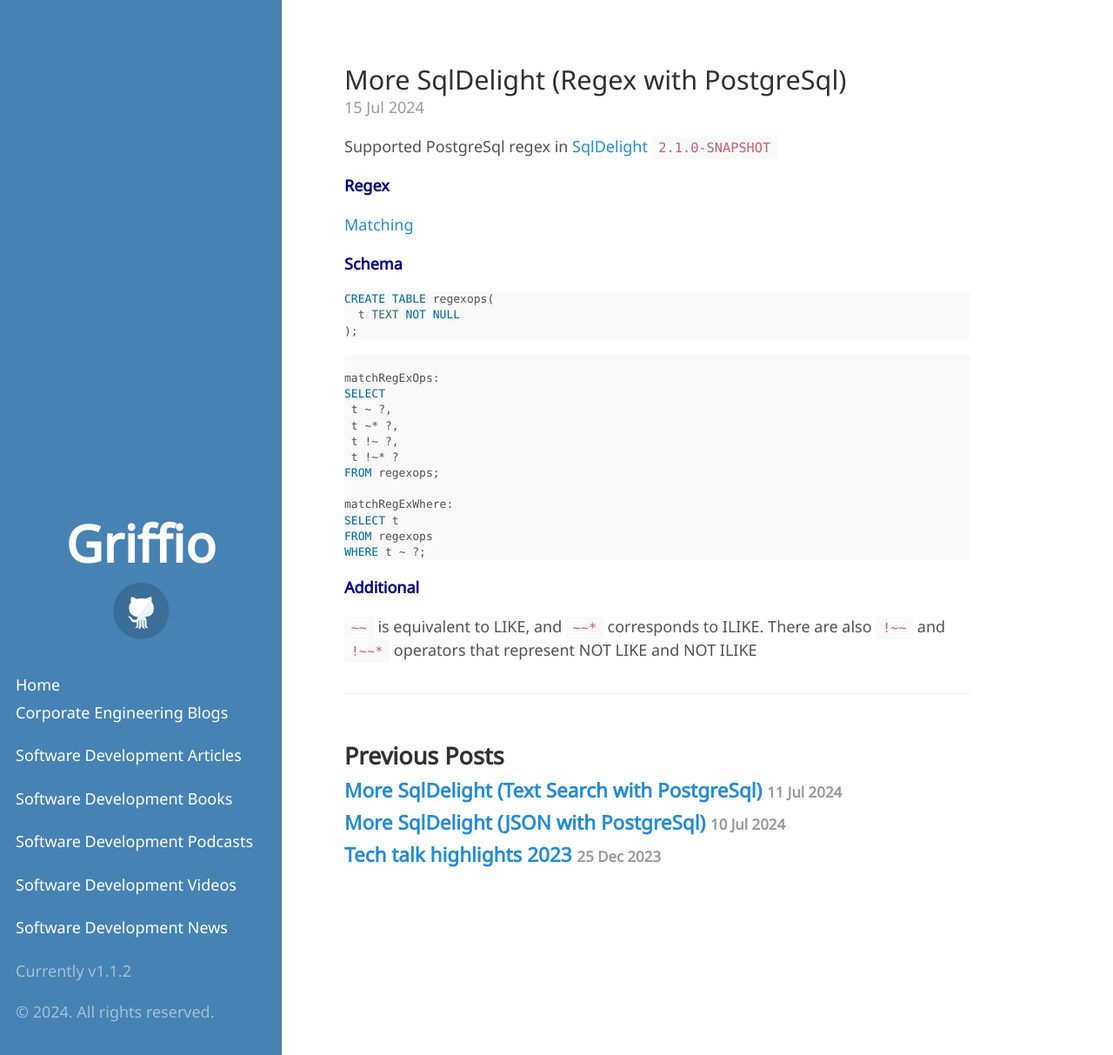
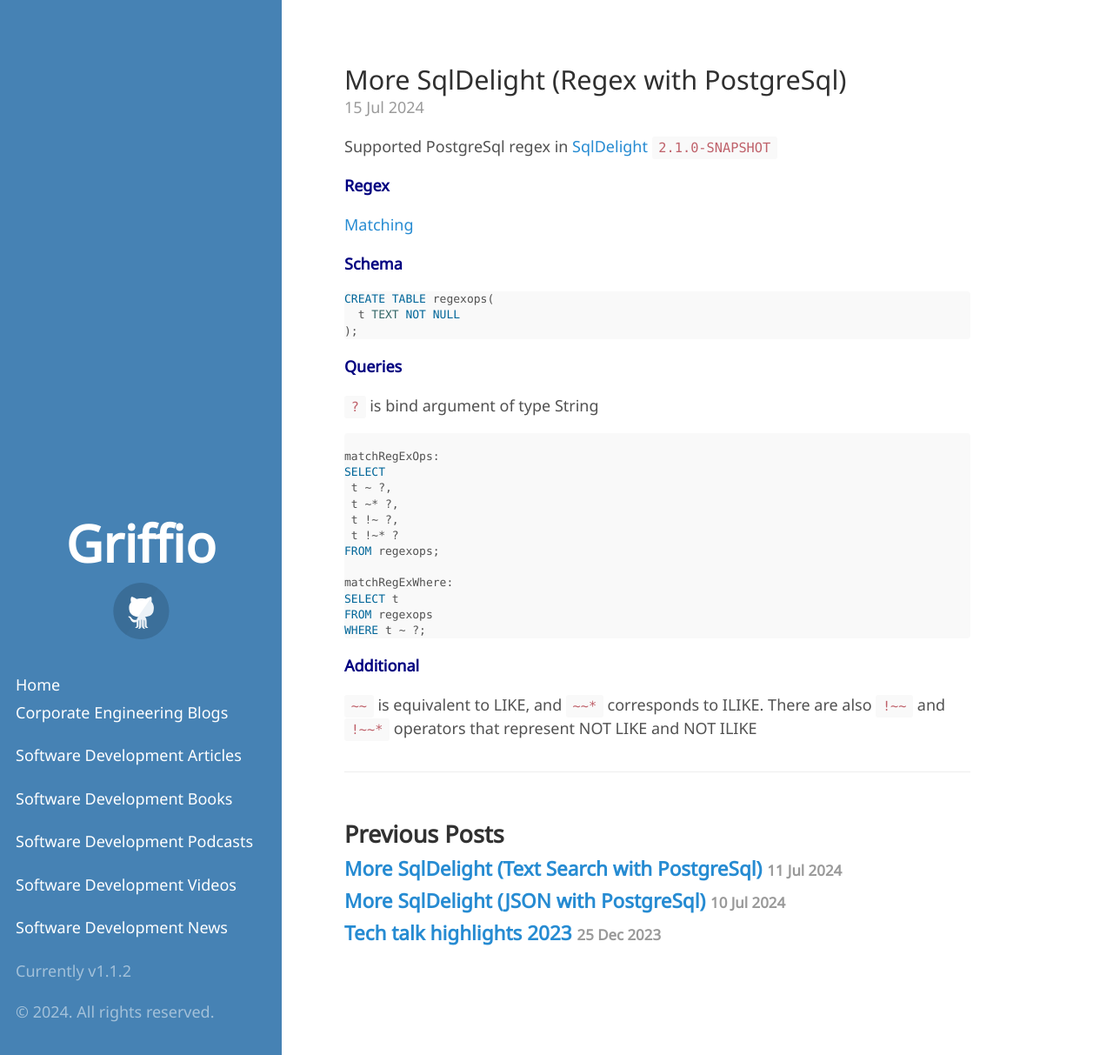
Before and after one commit to griffio/griffio.github.io, a Jekyll site: the page built from _posts/2024-07-15-More-SqlDelight-Regex-With-PostgreSql.md, in a window 1280 px wide and 1213 px high. Shown: the whole window at 87% size. Built offline with Jekyll 4.4.1, drawn with Linux system fonts in a browser that asks for light colours; some web fonts are replaced.

Commit message:
Update 2024-07-15-More-SqlDelight-Regex-With-PostgreSql.md

````diff
--- a/_posts/2024-07-15-More-SqlDelight-Regex-With-PostgreSql.md
+++ b/_posts/2024-07-15-More-SqlDelight-Regex-With-PostgreSql.md
@@ -21,6 +21,10 @@
 );
 ```
 
+**Queries**
+
+`?` is bind argument of type String
+
 ```sql
 
 matchRegExOps:
````
